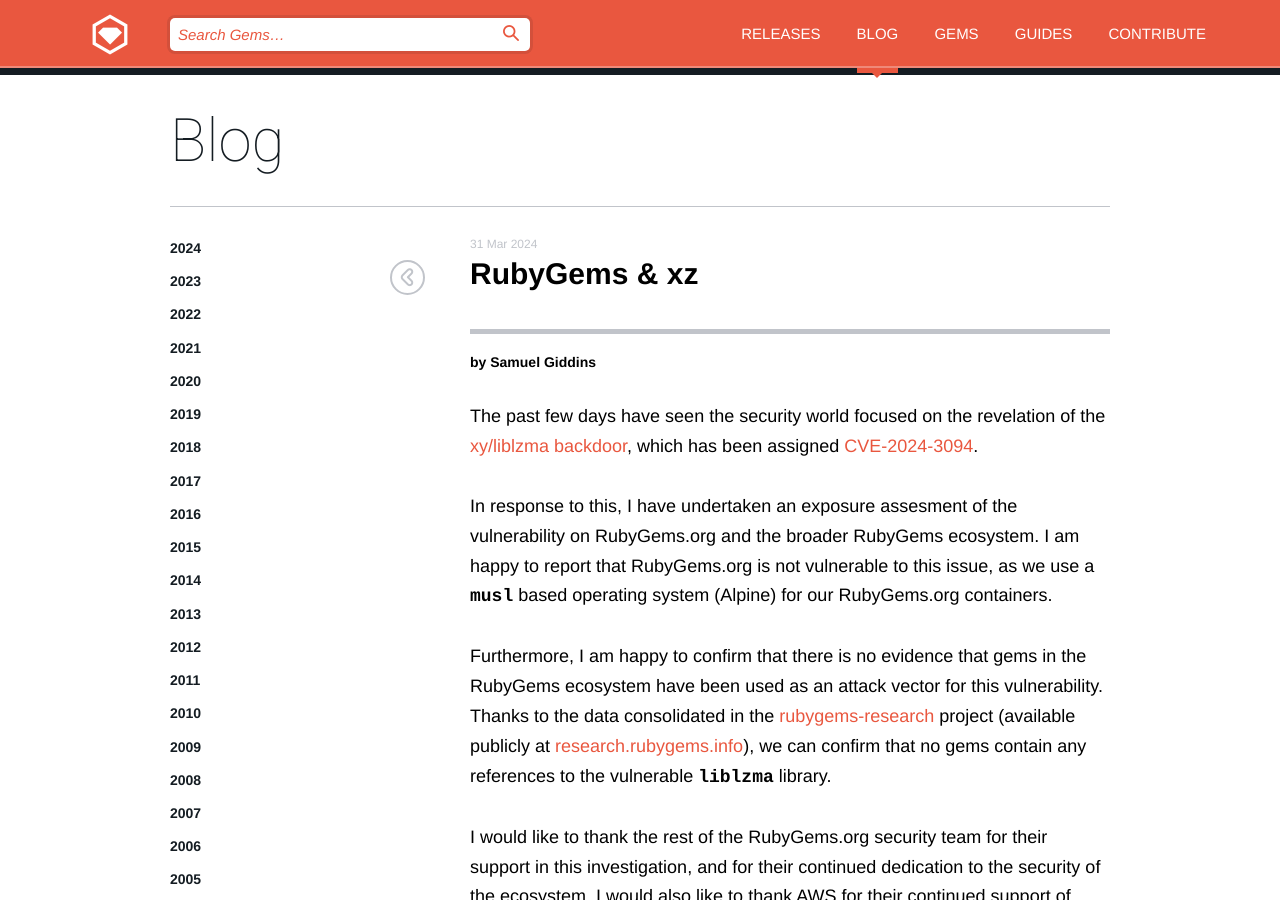
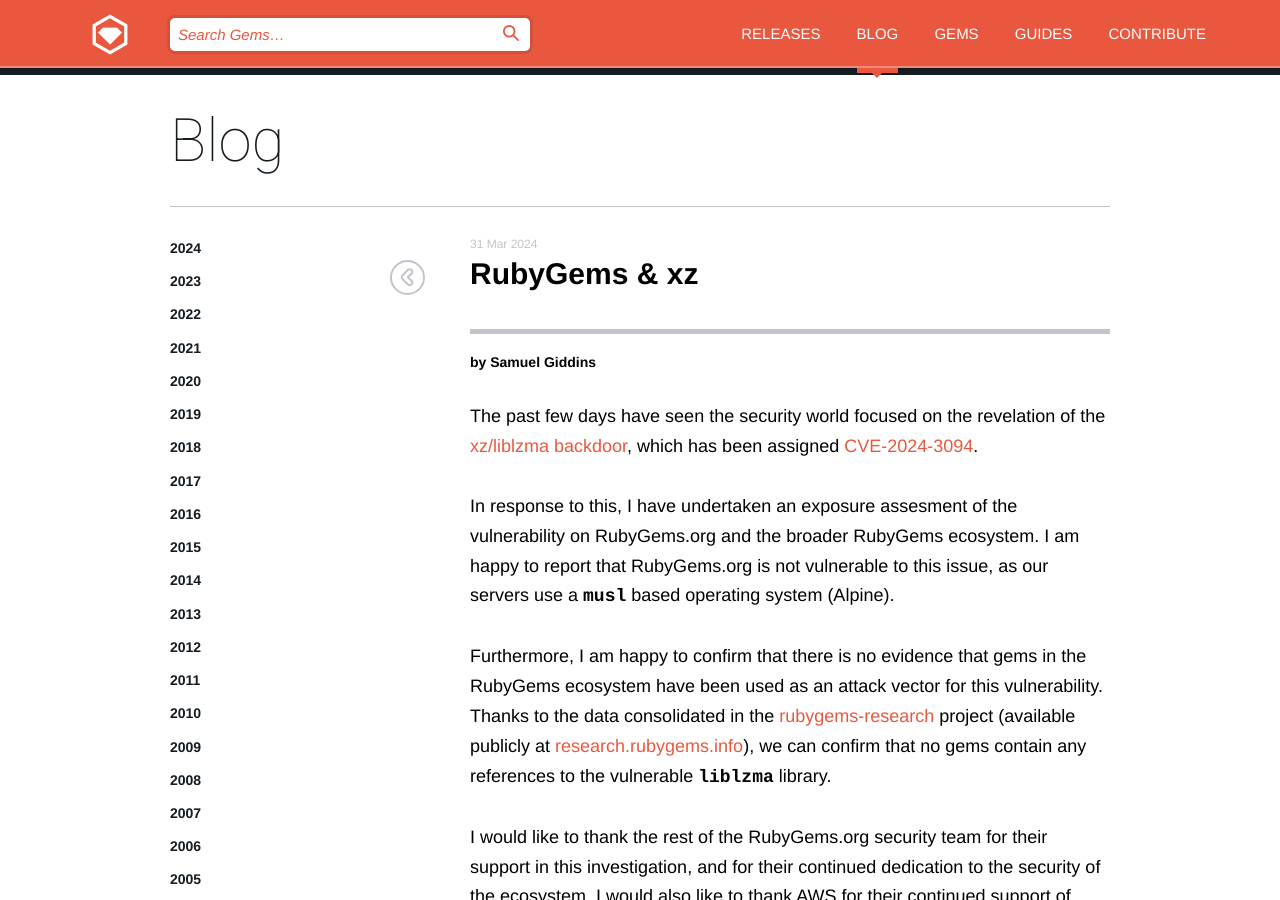
Before and after one commit to rubygems/rubygems.github.io, a Jekyll site: the page built from _posts/2024-03-31-rubygems-and-xz.md, in a window 1280 px wide and 900 px high. Built offline with Jekyll 4.4.1, drawn with Linux system fonts in a browser that asks for light colours; comment, search, counter and statistics services are not loaded; some of the changed text lies outside the part shown.

Commit message:
Commit suggestions from @duckinator
Co-authored-by: Ellen Marie Dash <the@smallest.dog>

````diff
--- a/_posts/2024-03-31-rubygems-and-xz.md
+++ b/_posts/2024-03-31-rubygems-and-xz.md
@@ -5,19 +5,19 @@
 author_email: segiddins@segiddins.me
 ---
 
-The past few days have seen the security world focused on the revelation of the [xy/liblzma backdoor](https://xeiaso.net/notes/2024/xz-vuln/), which has been assigned [CVE-2024-3094](https://nvd.nist.gov/vuln/detail/CVE-2024-3094).
+The past few days have seen the security world focused on the revelation of the [xz/liblzma backdoor](https://xeiaso.net/notes/2024/xz-vuln/), which has been assigned [CVE-2024-3094](https://nvd.nist.gov/vuln/detail/CVE-2024-3094).
 
 In response to this, I have undertaken an exposure assesment of the vulnerability on RubyGems.org and the broader RubyGems ecosystem.
-I am happy to report that RubyGems.org is not vulnerable to this issue, as we use a `musl` based operating system (Alpine) for our RubyGems.org containers.
+I am happy to report that RubyGems.org is not vulnerable to this issue, as our servers use a `musl` based operating system (Alpine).
 
 Furthermore, I am happy to confirm that there is no evidence that gems in the RubyGems ecosystem have been used as an attack vector for this vulnerability.
 Thanks to the data consolidated in the [rubygems-research](https://github.com/segiddins/rubygems-research) project (available publicly at [research.rubygems.info](https://research.rubygems.info)), we can confirm that no gems contain any references to the vulnerable `liblzma` library.
 
 I would like to thank the rest of the RubyGems.org security team for their support in this investigation, and for their continued dedication to the security of the ecosystem. I would also like to thank AWS for their continued support of RubyGems security, sponsoring myself as [Ruby Central's security engineer in residence](https://rubycentral.org/news/ruby-central-welcomes-new-software-engineer-in-residence-sponsored-by-aws/), and funding the development of the [rubygems-research](https://github.com/segiddins/rubygems-research) project, which proved instrumental in confirming the absence of `liblzma` across all million and a half gem versions hosted on RubyGems.org.
 
-## Nitty Gritty Details
+## Details
 
-RubyGems.org app containers do not contain any vulnerable versions of `liblzma` nor `xz` (in addition to the fact that they run Alpine and thus were not vulnerable to the backdoor).
+RubyGems.org app containers do not contain any vulnerable versions of `liblzma` nor `xz`. In addition, they run Alpine which is not vulnerable to the backdoor.
 
 ```
 web-7b88594bd9-6g5nn:/app find / -name '*lzma*'
````
Also changed, not shown: other parts of _posts/2024-03-31-rubygems-and-xz.md (+1 -1 lines).
